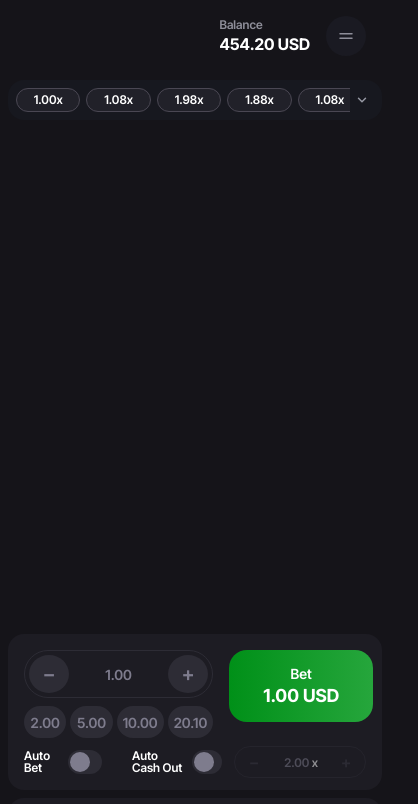
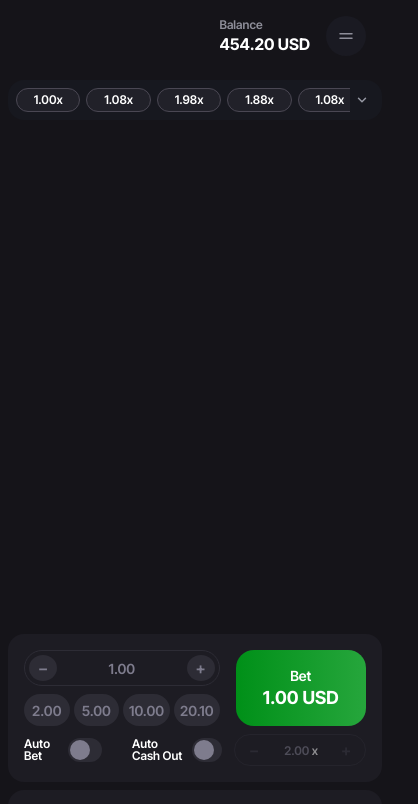
Before and after one commit to alexizanishvili296-star/football-crash-game, a React (Vite) app: page / in a window 390 px wide. Shown: the top 804 px of the page, 418 px wide, since content can reach past the window. Built offline with nearby package versions, Linux system fonts and the light colour scheme.

Commit message:
fix some styles

```diff
--- a/src/components/ui/buttons/betButton/BetButton.module.css
+++ b/src/components/ui/buttons/betButton/BetButton.module.css
@@ -108,10 +108,16 @@
 }
 
 /* Responsive - Mobile */
-
 @media (max-width: 1280px) {
     .button {
         width: 100%;
-        height: 72px;
     }
 }
+
+@media (max-width: 768px) {
+    .button {
+        width: 100%;
+        padding: 36px 20px;
+        height: 76px;
+    }
+}
--- a/src/components/ui/inputs/numberInput/NumberInput.module.css
+++ b/src/components/ui/inputs/numberInput/NumberInput.module.css
@@ -92,3 +92,14 @@
     opacity: 0.5;
     pointer-events: none;
 }
+
+@media (max-width: 768px) {
+    .container {
+        max-height: 36px;
+    }
+
+    .stepButton {
+        width: 28px;
+        font-size: 16px;
+    }
+}
--- a/src/features/betControlPanel/BetControlPanel.module.css
+++ b/src/features/betControlPanel/BetControlPanel.module.css
@@ -8,12 +8,14 @@
     flex-direction: column;
     gap: 8px;
     box-sizing: border-box;
+    min-width: 0;
 }
 
 .actionSection {
     display: flex;
     gap: 16px;
     width: 100%;
+    min-width: 0;
 }
 
 .amountSectionContainer {
@@ -21,10 +23,12 @@
     flex-direction: column;
     gap: 8px;
     width: 60%;
+    min-width: 0;
 }
 
 .betButtonContainer {
     width: 40%;
+    min-width: 0;
 }
 
 .amountSection {}
@@ -47,6 +51,7 @@
     display: flex;
     gap: 30px;
     width: 60%;
+    min-width: 0;
 }
 
 .multiplierSection {
@@ -54,6 +59,7 @@
     align-items: center;
     gap: 8px;
     width: 40%;
+    min-width: 0;
 }
 
 @media (max-width: 768px) {
--- a/src/features/betsBoard/BetsBoard.module.css
+++ b/src/features/betsBoard/BetsBoard.module.css
@@ -1,9 +1,15 @@
 .boardWrapper {
     border-radius: 16px;
-    min-width: 410px;
+    min-width: 0px;
     width: 100%;
     height: 100%;
     box-sizing: border-box;
     font-family: var(--font-family-primary);
     margin: 0 auto;
 }
+
+@media (min-width: 1024px) {
+    .boardWrapper {
+        min-width: 410px;
+    }
+}
--- a/src/layouts/MainLayout.module.css
+++ b/src/layouts/MainLayout.module.css
@@ -10,6 +10,7 @@
     display: flex;
     flex-direction: column;
     width: 100%;
+    min-width: 0;
     max-width: 1440px;
     min-height: 100vh;
     box-sizing: border-box;
@@ -18,6 +19,7 @@
 .mainContent {
     flex: 1;
     width: 100%;
+    min-width: 0;
     padding: 8px;
     box-sizing: border-box;
 }
--- a/src/pages/HomePage.module.css
+++ b/src/pages/HomePage.module.css
@@ -28,6 +28,7 @@
     align-items: stretch;
     justify-content: space-between;
     width: 100%;
+    min-width: 0;
 }
 
 @media (min-width: 768px) {
```
